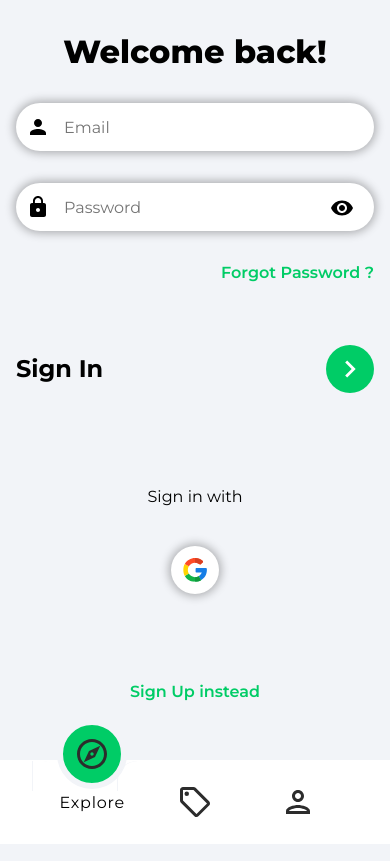
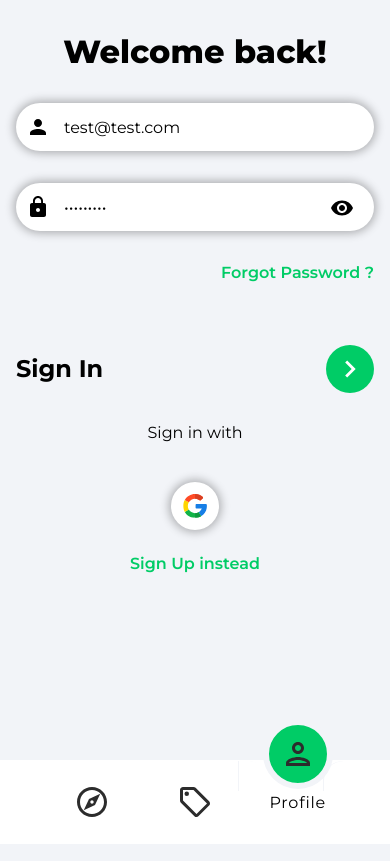
Before and after one commit to Merkard1/Swift, a React (Create React App) app: page /sign-in in a window 390 px wide. Built offline with nearby package versions, Linux system fonts and the light colour scheme; no server answers.

Commit message:
bugs with rerender

```diff
--- a/src/Components/Navbar.jsx
+++ b/src/Components/Navbar.jsx
@@ -8,7 +8,18 @@ function Navbar() {
   const [active, setActive] = useState(0);
 
   const navigate = useNavigate();
-  // const location = useLocation();
+  const location = useLocation();
+
+  useEffect(() => {
+    console.log(location.pathname);
+    if (location.pathname === "/") {
+      setActive(0);
+    } else if (location.pathname === "/offers") {
+      setActive(1);
+    } else {
+      setActive(2);
+    }
+  });
 
   const onClickNavElem = (elem, path) => {
     setActive(elem);
--- a/src/Pages/SignIn.jsx
+++ b/src/Pages/SignIn.jsx
@@ -11,8 +11,8 @@ import { OAuth } from "../Components";
 function SignIn() {
   const [showPassword, setShowPassword] = useState(false);
   const [formData, setFormData] = useState({
-    email: "",
-    password: "",
+    email: "test@test.com",
+    password: "Test1234!",
   });
   const { email, password } = formData;
   const navigate = useNavigate();
@@ -38,7 +38,7 @@ function SignIn() {
       toast.success("Success");
 
       if (userCredential.user) {
-        navigate("/");
+        navigate("/profile");
       }
     } catch (error) {
       toast.error("Bad User Credentials");
--- a/src/index.css
+++ b/src/index.css
@@ -365,6 +365,12 @@ nav ul li.active .navIcon {
   align-items: center;
 }
 
+@media (max-width: 1024px) {
+  .socialLogin {
+    margin: 0;
+  }
+}
+
 .socialIconDiv {
   cursor: pointer;
   display: flex;
@@ -391,6 +397,12 @@ nav ul li.active .navIcon {
   font-weight: 600;
   text-align: center;
   margin-bottom: 3rem;
+}
+
+@media (max-width: 1080px) {
+  .registerLink {
+    margin-top: 0;
+  }
 }
 
 @media (min-width: 1217px) {
```
